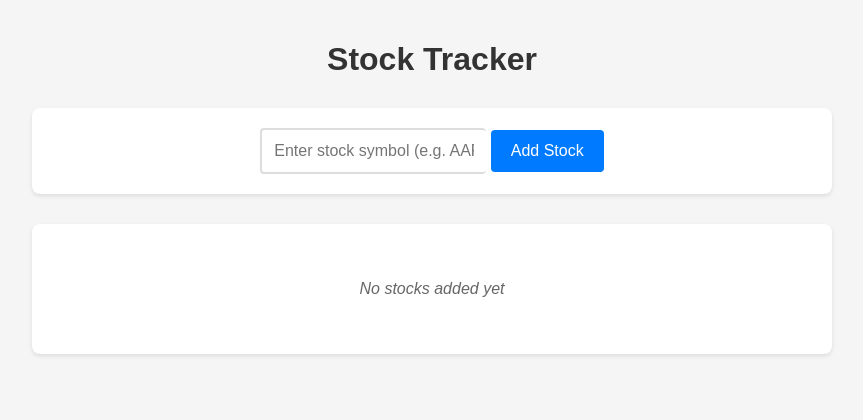
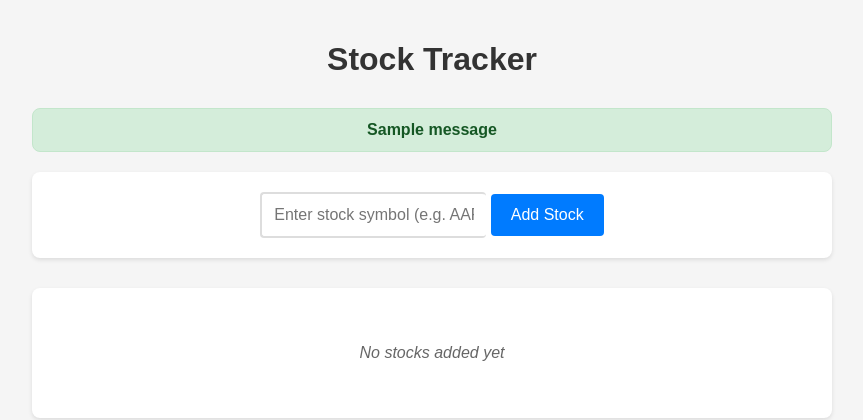
Before and after one commit to bluelion1999/Stock_Tracker, a Flask app: page / in a window 1280 px wide. Shown: the top 420 px of the page, without its empty margins (208-1071 px from the left). Run offline with Flask 3, Linux system fonts and the light colour scheme; one stand-in notice (Sample message) is shown.

Commit message:
add flash support

```diff
--- a/app.py
+++ b/app.py
@@ -1,4 +1,4 @@
-from flask import Flask, render_template, request, redirect, url_for
+from flask import Flask, render_template, request, redirect, url_for, flash
 import yfinance as yf
 
 # Create Flask app instance
@@ -6,6 +6,8 @@ app = Flask(__name__)
 
 # Store stocks in memory
 stocks = []
+
+app.secret_key = 'your-secret-key-for-flash-messages'
 
 def get_stock_data(symbol):
     """ Get real data from YF"""
@@ -43,22 +45,26 @@ def index():
 
 @app.route('/add_stock', methods=['POST'])
 def add_stock():
-    """Add a new stock to the watchlist"""
-    # Get the stock symbol from the form
     symbol = request.form.get('symbol', '').upper().strip()
-    # input validation for empty
+
     if not symbol:
-        return redirect(url_for('index'))
-    # ignore and refresh if stock already there
-    if symbol in [stock['symbol'] for stock in stocks]:
+        flash("Please enter a stock symbol", 'error')
         return redirect(url_for('index'))
 
-    stock_data = get_stock_data(symbol = symbol)
+    # Check if already exists
+    if symbol in [stock['symbol'] for stock in stocks]:
+        flash(f"'{symbol}' is already in your watchlist", 'warning')
+        return redirect(url_for('index'))
+
+    # Get real stock data
+    stock_data = get_stock_data(symbol)
 
     if stock_data['valid']:
         stocks.append(stock_data)
+        flash(f"'{symbol}' added successfully!", 'success')
+    else:
+        flash(f"Error: {stock_data['error']}", 'error')
 
-    # Redirect back to main page
     return redirect(url_for('index'))
 
 @app.route('/remove_stock/<symbol>')
--- a/static/style.css
+++ b/static/style.css
@@ -91,3 +91,29 @@ button:hover { /*Similar pseudoclass to :focus only applies when cursor is over
     color: #666;       /* Gray text */
     font-style: italic;
 }
+
+.flash-message {
+    padding: 12px 20px;
+    margin: 10px 0 20px 0;
+    border-radius: 8px;
+    font-weight: bold;
+    text-align: center;
+}
+
+.flash-error {
+    background-color: #f8d7da;
+    color: #721c24;
+    border: 1px solid #f5c6cb;
+}
+
+.flash-warning {
+    background-color: #fff3cd;
+    color: #856404;
+    border: 1px solid #ffeaa7;
+}
+
+.flash-success {
+    background-color: #d4edda;
+    color: #155724;
+    border: 1px solid #c3e6cb;
+}
--- a/templates/index.html
+++ b/templates/index.html
@@ -8,7 +8,16 @@
     </head>
     <body>
         <h1>Stock Tracker</h1>
-
+            <!-- Flash messages for errors/success -->
+            {% with messages = get_flashed_messages(with_categories=true) %}
+                {% if messages %}
+                    {% for category, message in messages %}
+                        <div class="flash-message flash-{{ category }}">
+                            {{ message }}
+                        </div>
+                    {% endfor %}
+                {% endif %}
+            {% endwith %}
 
         <!-- Input section-->
         <div class="input-section">
```
